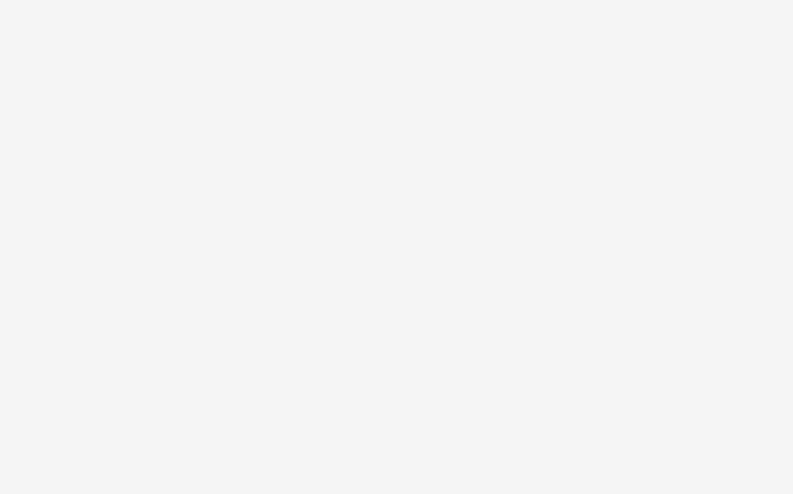
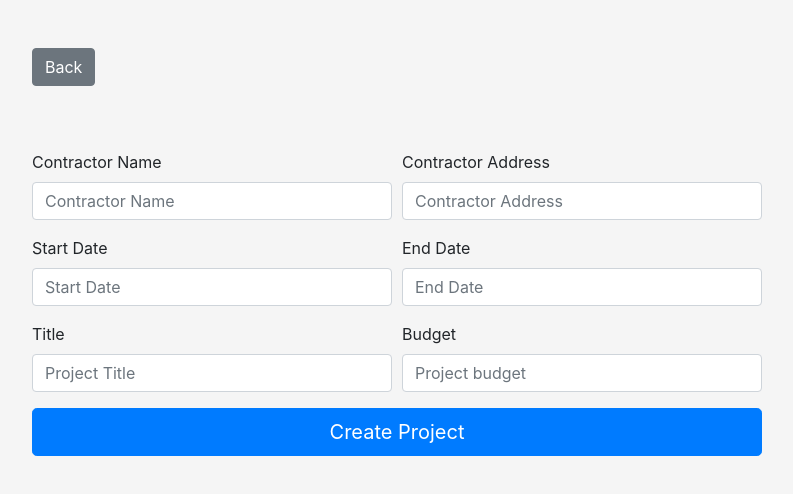
Before and after one commit to CJMaxwell/frontend-assessment, a React (Create React App) app: page /new-project in a window 1280 px wide. Shown: the top 494 px of the page, without its empty margins (243-1036 px from the left). Built offline with nearby package versions, Linux system fonts and the light colour scheme.

Commit message:
Modified the create project component

```diff
--- a/package.json
+++ b/package.json
@@ -13,6 +13,7 @@
     "apollo-link-http": "^1.5.16",
     "bootstrap": "^4.4.1",
     "date-fns": "^2.9.0",
+    "formik": "^2.1.4",
     "google-map-react": "^1.1.6",
     "graphql": "^14.6.0",
     "react": "^16.12.0",
--- a/src/App.js
+++ b/src/App.js
@@ -26,7 +26,7 @@ const App = () => {
           <Route path="/locations">
             <Locations />
           </Route>
-          <Route path="/newproject">
+          <Route path="/new-project">
             <CreateProjects />
           </Route>
         </Switch>
--- a/src/components/CreateProjects.js
+++ b/src/components/CreateProjects.js
@@ -3,56 +3,120 @@ import { useHistory } from 'react-router-dom';
 import { useQuery } from '@apollo/react-hooks';
 import { gql } from 'apollo-boost';
 import { useMutation } from '@apollo/react-hooks';
+import { Formik } from 'formik';
 import styled from 'styled-components';
 
 
-// const CREATE_PROJECTS = gql`
-// {
-//     mutation project($project: CreateProjectType!) {
-//         createProject(project: $project) {
-//             message
-//             status
-//         }
-//     }
-// }
-// `;
+const CREATE_PROJECTS = gql`
+    mutation project($project: CreateProjectType!) {
+        createProject(project: $project) {
+            message
+            status
+        }
+    }
+`;
+
+const backButton = {
+    marginBottom: '8vh'
+}
 
 const CreateProjects = () => {
-    // const [project, {error, loading}] = useMutation(CREATE_PROJECTS);
+    const [createProject, {error}] = useMutation(CREATE_PROJECTS);
+    const handleClick = () => {
+        history.push('/projects');
+    }
+    const history = useHistory();
+
     return (
         <div className="row">
-            <div className="col-md-2"></div>
-            <div className="col-md-8">
-            <form>
-                <div class="form-row">
-                    <div class="form-group col-md-6">
-                    <label for="firstName">Contractor Name</label>
-                    <input type="text" className="form-control" id="firstName" name="firstName" placeholder="First Name" required/>
+            <div className="col-md-2">
+            </div>
+            <div className="col-md-8 mt-5">
+            <button style={backButton} type="button" className="btn btn-secondary" onClick={handleClick}>Back</button>
+
+            <Formik
+      initialValues={{ contractorName: '', contractorAddress: '',startDate:'',endDate:'',title:'',budget:'' }}
+      onSubmit={(values, { setSubmitting }) => {
+        createProject({
+            variables:{
+            project: values
+        }}).then((data) => {
+            console.log(data);
+            setSubmitting(false)}).catch(err => {});
+
+
+      }}
+    >
+      {({
+        values,
+        errors,
+        touched,
+        handleChange,
+        handleBlur,
+        handleSubmit,
+        isSubmitting,
+        /* and other goodies */
+      }) => (
+            <form onSubmit={handleSubmit}>
+                <div className="form-row">
+                    <div className="form-group col-md-6">
+                    <label for="contractorName">Contractor Name</label>
+                    <input
+                        onChange={handleChange}
+                        onBlur={handleBlur}
+                        value={values.contractorName}
+                        type="text" className="form-control" id="contractorName" name="contractorName" placeholder="Contractor Name" required/>
                     </div>
-                    <div class="form-group col-md-6">
-                    <label for="lastName">Contractor Address</label>
-                    <input type="text" className="form-control" id="lastName" name="lastName" placeholder="Surname" required/>
+                    <div className="form-group col-md-6">
+                    <label for="contractorAddress">Contractor Address</label>
+                    <input
+                        onChange={handleChange}
+                        onBlur={handleBlur}
+                        value={values.contractorAddress}
+                        type="text" className="form-control" id="contractorAddress" name="contractorAddress" placeholder="Contractor Address" required/>
                     </div>
               </div>
-              <div class="form-row">
-                    <div class="form-group col-md-6">
-                    <label for="firstName">Start Date</label>
-                    <input type="text" className="form-control" id="firstName" name="firstName" placeholder="First Name" required/>
+              <div className="form-row">
+                    <div className="form-group col-md-6">
+                    <label for="startDate">Start Date</label>
+                    <input
+                        onChange={handleChange}
+                        onBlur={handleBlur}
+                        value={values.startDate}
+                        type="text" className="form-control" id="startDate" name="startDate" placeholder="Start Date" required/>
                     </div>
-                    <div class="form-group col-md-6">
-                    <label for="lastName">End Date</label>
-                    <input type="text" className="form-control" id="lastName" name="lastName" placeholder="Surname" required/>
+                    <div className="form-group col-md-6">
+                    <label for="endDate">End Date</label>
+                    <input
+                        onChange={handleChange}
+                        onBlur={handleBlur}
+                        value={values.endDate}
+                        type="text" className="form-control" id="endDate" name="endDate" placeholder="End Date" required/>
                     </div>
               </div>
-              <div class="form-row">
-                    <div class="form-group col-md-6">
-                    <label for="firstName">Title</label>
-                    <input type="text" className="form-control" id="firstName" name="firstName" placeholder="First Name" required/>
+              <div className="form-row">
+                    <div className="form-group col-md-6">
+                    <label for="title">Title</label>
+                    <input
+                        onChange={handleChange}
+                        onBlur={handleBlur}
+                        value={values.title}
+                        type="text" className="form-control" id="title" name="title" placeholder="Project Title" required/>
+                    </div>
+                    <div className="form-group col-md-6">
+                    <label for="budget">Budget</label>
+                    <input
+                        onChange={handleChange}
+                        onBlur={handleBlur}
+                        value={values.budget}
+                        type="text" className="form-control" id="budget" name="budget" placeholder="Project budget" required/>
                     </div>
               </div>
-              <button type="submit" class="btn btn-primary">Create Project</button>
+              <button type="submit" disabled={isSubmitting} className="btn btn-primary btn-lg btn-block">Create Project</button>
 
             </form>
+            )}
+            </Formik>
             </div>
             <div className="col-md-2"></div>
 
--- a/src/components/Projects.js
+++ b/src/components/Projects.js
@@ -39,6 +39,9 @@ const Projects = () => {
     const handleClick = () => {
         history.push('/locations');
     }
+    const handleCreateProject = () => {
+        history.push('/new-project');
+    }
 
     return (
 
@@ -46,8 +49,8 @@ const Projects = () => {
         <ActionBar className="row mt-4">
             <div className="col-sm-6 col-md-6"></div>
             <div className="col-sm-5 col-md-6">
-                <button type="button" class="btn btn-primary mr-3">Create a new project</button>
-                <button type="button" class="btn btn-secondary" onClick={handleClick}>View Locations</button>
+                <button type="button" className="btn btn-primary mr-3" onClick={handleCreateProject}>Create a new project</button>
+                <button type="button" className="btn btn-secondary" onClick={handleClick}>View Locations</button>
             </div>
         </ActionBar>
             <ProjectWrapper className="row">
```
Also changed, not shown: 1 other file (tests, documents, lock files or other folders).
